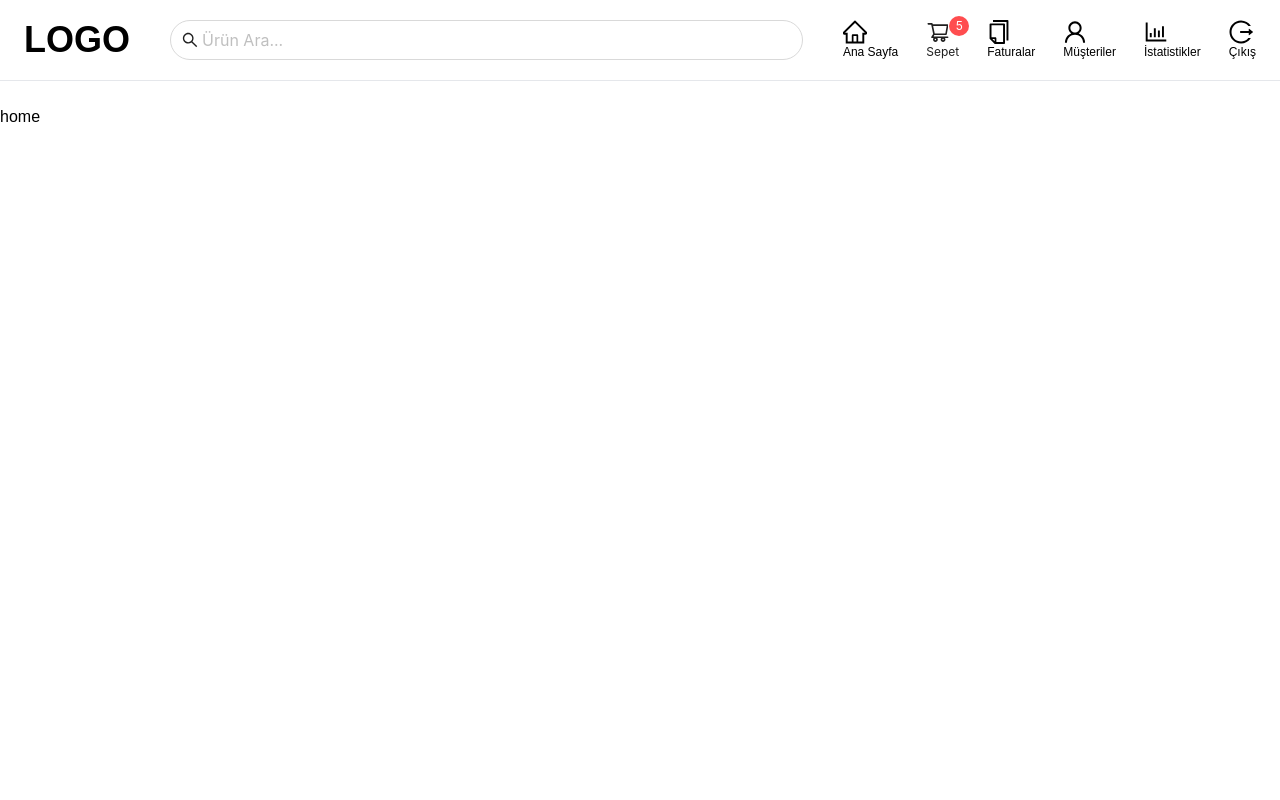
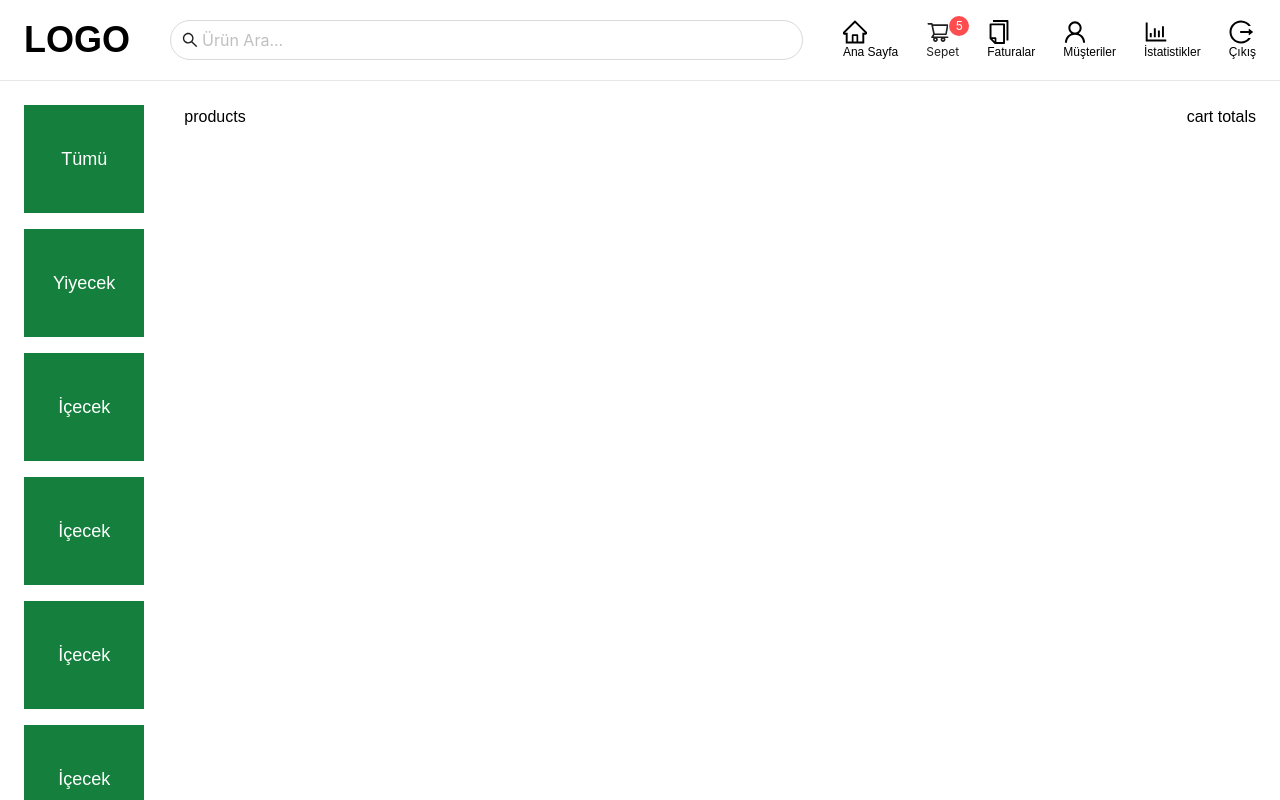
Before and after one commit to yuusufcakmak/POS-Application, a React (Create React App) app in the folder client/: page / in a window 1280 px wide. Shown: the top 800 px of the page. Built offline with nearby package versions, Linux system fonts and the light colour scheme.

Commit message:
Categories Component

```diff
--- a/client/src/App.jsx
+++ b/client/src/App.jsx
@@ -1,10 +1,22 @@
+import React from "react";
+import Categories from "./components/categories/Categories";
 import Header from "./components/header/Header";
 function App() {
   return (
-    <div>
+    <>
       <Header />
-      home
-    </div>
+      <div className="home px-6 flex justify-between gap-10">
+        <div className="categories flex-1 overflow-auto max-h-[calc(100vh-_-112px)] pb-64">
+          <Categories />
+        </div>
+        <div className="products flex-[8]">
+          <div className="">products</div>
+        </div>
+        <div className="">
+          <div>cart totals</div>
+        </div>
+      </div>
+    </>
   );
 }
 
--- /dev/null
+++ b/client/src/components/categories/Categories.jsx
@@ -0,0 +1,32 @@
+const Categories = () => {
+  return (
+    <ul className="flex gap-4 flex-col text-lg">
+      <li className="bg-green-700 px-6 py-10 text-white cursor-pointer hover:bg-pink-700 transition-all text-center">
+        <span>Tümü</span>
+      </li>
+      <li className="bg-green-700 px-6 py-10 text-white cursor-pointer hover:bg-pink-700 transition-all text-center">
+        <span>Yiyecek</span>
+      </li>
+      <li className="bg-green-700 px-6 py-10 text-white cursor-pointer hover:bg-pink-700 transition-all text-center">
+        <span>İçecek</span>
+      </li>
+      <li className="bg-green-700 px-6 py-10 text-white cursor-pointer hover:bg-pink-700 transition-all text-center">
+        <span>İçecek</span>
+      </li>
+      <li className="bg-green-700 px-6 py-10 text-white cursor-pointer hover:bg-pink-700 transition-all text-center">
+        <span>İçecek</span>
+      </li>
+      <li className="bg-green-700 px-6 py-10 text-white cursor-pointer hover:bg-pink-700 transition-all text-center">
+        <span>İçecek</span>
+      </li>
+      <li className="bg-green-700 px-6 py-10 text-white cursor-pointer hover:bg-pink-700 transition-all text-center">
+        <span>İçecek</span>
+      </li>
+      <li className="bg-green-700 px-6 py-10 text-white cursor-pointer hover:bg-pink-700 transition-all text-center">
+        <span>İçecek</span>
+      </li>
+    </ul>
+  );
+};
+
+export default Categories;
--- a/client/src/index.css
+++ b/client/src/index.css
@@ -7,8 +7,13 @@
 body {
   margin: 0;
   font-family: "Electrolize", sans-serif;
+  overflow: hidden;
 }
 
 .ant-btn-primary {
   background-color: #1677ff;
 }
+
+.categories::-webkit-scrollbar {
+  display: none;
+}
```
